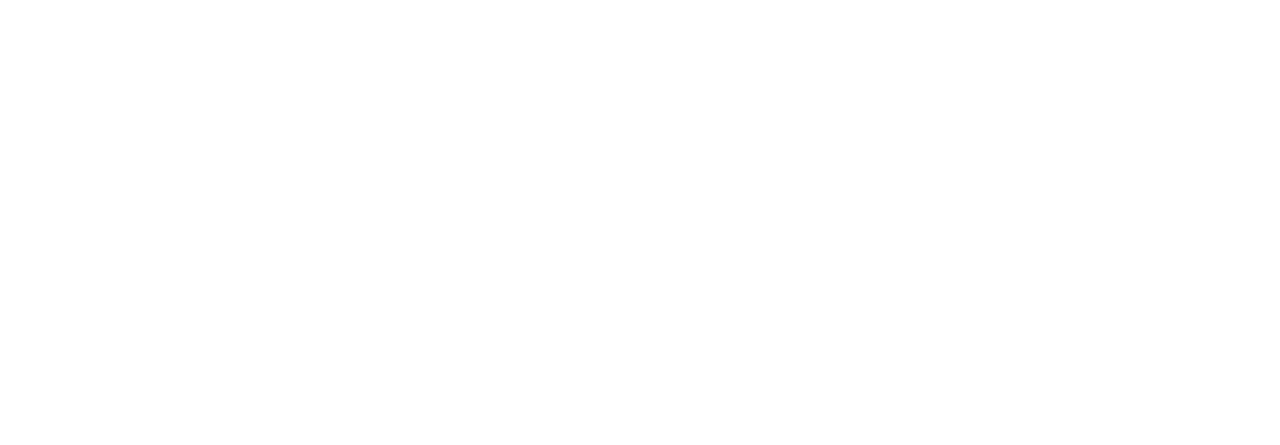
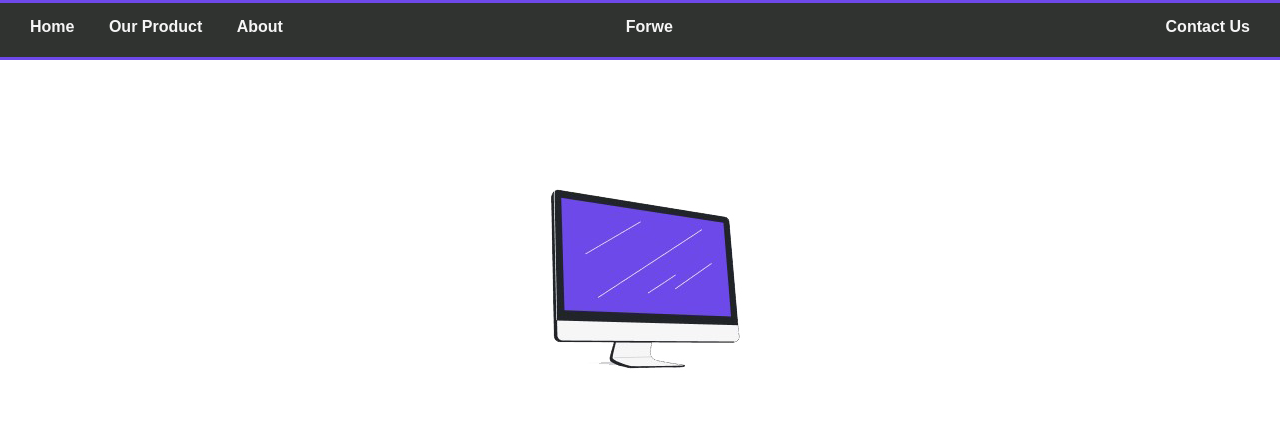
Before and after one commit to paisssszz/tugas-7, a plain HTML site: page index.html in a window 1280 px wide. Shown: the top 445 px of the page. Drawn offline with Linux system fonts and the light colour scheme.

Commit message:
tambah hero

```diff
--- a/index.html
+++ b/index.html
@@ -5,8 +5,32 @@
     <meta http-equiv="X-UA-Compatible" content="IE=edge">
     <meta name="viewport" content="width=device-width, initial-scale=1.0">
     <title>Document</title>
+    <link rel="stylesheet" href="style.css">
 </head>
 <body>
+    <!--navbar-->
+    <nav>
+        <div class="left bar">
+            <a href="#">Home</a>
+            <a href="#">Our Product</a>
+            <a href="#">About</a>
+        </div>
+        <div class="center bar">
+            <a href="#">Forwe</a>
+        </div>
+        <div class="right bar">
+            <a href="#">Contact Us</a>
+        </div>
+    </nav>
+    <!--Ini here-->
+    <header>
+        <div class="hero">
+            <img src="assets/IMG/monitor1.jpg" alt="">
+            <h1>Forwe, Belajar kapanpun , Dimanapun</h1>
+            <p>Lorem ipsum dolor sit, amet consectetur adipisicing elit. Voluptatibus tempora, nam qui repellat ut cum neque est quasi reprehenderit dicta.</p>
+
+        </div>
+    </header>
 
 </body>
 </html>
--- /dev/null
+++ b/style.css
@@ -0,0 +1,71 @@
+:root{
+    --warna-text:#f6f6f6;
+}
+@font-face{
+    font-family: quickssand;
+    src: url(assets/quicksand-v30-latin-regular.woff);
+}
+
+*{
+    margin: 0;
+    padding: 0;
+    box-sizing: border-box;
+    transition: 0.5s;
+    font-family: quicksand,sans-serif;
+}
+
+nav{
+    border: 3px solid #6E49EA;
+    border-left: 0px;
+    border-right: 0px;
+    height: 60px;
+    background-color: #303330;
+    position: sticky;
+    top: 0%;
+    text-align: center;
+}
+
+.bar{
+    display: inline-block;
+    padding: 15px;
+    font-weight: bold;
+
+}
+
+.left{
+    float: left;
+}
+
+.right{
+    float: right;
+
+}
+
+.center{
+    margin-left: -150px;
+}
+
+a{
+    color: var(--warna-text);
+    text-decoration: none;
+    padding: 15px;
+}
+
+a:hover{
+    background-color:#6E49EA;
+
+}
+
+.hero{
+    text-align: center;
+    width: 45%;
+    margin: 50px auto;
+}
+
+h1{
+    margin-bottom: 10px;
+}
+
+h5{
+    line-height: 25px;
+}
```
Also changed, not shown: assets/IMG/big.jpg (added), assets/IMG/bigOne.jpg (added), assets/IMG/cssLogo.jpg (added), assets/IMG/hp.jpg (added), assets/IMG/htmlLogo.jpg (added), assets/IMG/jslogo.jpg (added), assets/IMG/monitor1.jpg (added), assets/IMG/monitor2.jpg (added), assets/IMG/monitor3.jpg (added), assets/IMG/onlinepay.jpg (added), assets/IMG/phpLogo.jpg (added), assets/quicksand-v30-latin-regular.woff (added).
